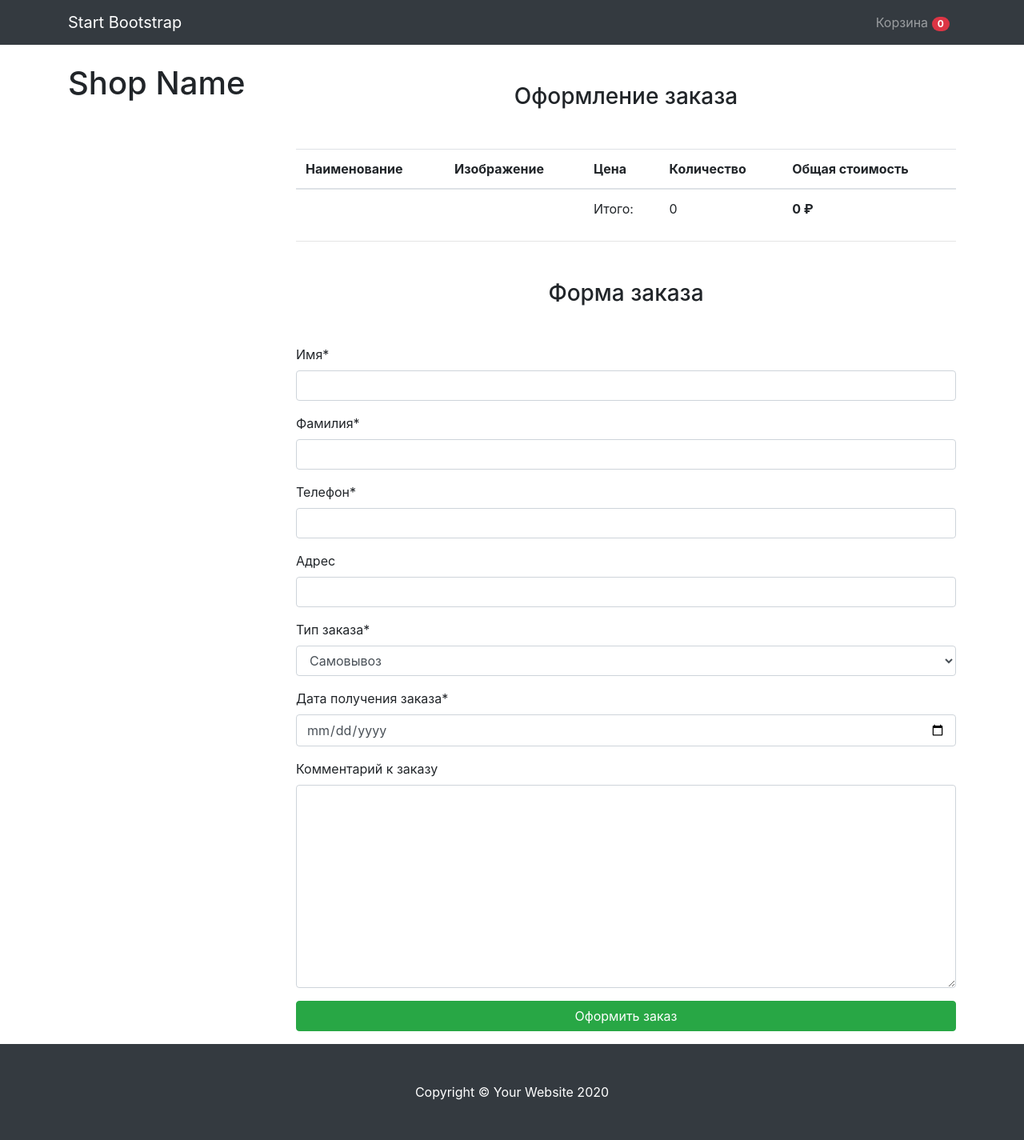
After one commit to IvNem/online-store, a Django app: page /checkout/ in a window 1280 px wide. The commit adds this page. Shown: the whole page at 80% size. Run offline with Django 3.2, Linux system fonts and the light colour scheme; data comes from the database, SQL or seed files in the repository; data that the repository does not hold is empty; some libraries are stand-ins or nearby versions.

Commit message:
creating a template and order form

```diff
--- a/mainapp/admin.py
+++ b/mainapp/admin.py
@@ -29,3 +29,4 @@ admin.site.register(Cart)
 admin.site.register(Customer)
 admin.site.register(Resistor, ProductAdmin)
 admin.site.register(Transistor, ProductAdmin)
+admin.site.register(Order)
--- /dev/null
+++ b/mainapp/forms.py
@@ -0,0 +1,17 @@
+from django import forms
+
+from .models import Order
+
+
+class OrderForm(forms.ModelForm):
+    def __init__(self, *args, **kwargs):
+        super().__init__(*args, **kwargs)
+        self.fields['order_date'].label = 'Дата получения заказа'
+
+    order_date = forms.DateField(widget=forms.TextInput(attrs={'type': 'date'}))
+
+    class Meta:
+        model = Order
+        fields = (
+            'first_name', 'last_name', 'phone', 'address', 'buying_type', 'order_date', 'comment'
+        )
--- a/mainapp/models.py
+++ b/mainapp/models.py
@@ -10,6 +10,8 @@ from django.contrib.contenttypes.fields import GenericForeignKey
 from django.urls import reverse
 
 # Используем пользователя который указан в settings
+from django.utils import timezone
+
 User = get_user_model()
 
 
@@ -139,20 +141,12 @@ class Cart(models.Model):
     def __str__(self):
         return str(self.id)
 
-    def save(self, *args, **kwargs):
-        cart_data = self.products.aggregate(models.Sum('final_price'), models.Count('id'))
-        if cart_data.get('final_price__sum'):
-            self.final_price = cart_data.get('final_price__sum')
-        else:
-            self.final_price = 0
-        self.total_products = cart_data['id__count']
-        super().save(*args, **kwargs)
-
 
 class Customer(models.Model):
     user = models.ForeignKey(User, verbose_name='Пользователь', on_delete=models.CASCADE)
     phone = models.CharField(max_length=20, verbose_name='Номер телефона', null=True, blank=True)
     adress = models.CharField(max_length=255, verbose_name='Адрес', null=True, blank=True)
+    orders = models.ManyToManyField('Order', verbose_name='Заказы покупателя', related_name='related_order')
 
     def __str__(self):
         return "Покупатель: {}".format(self.user.first_name, self.user.last_name)
@@ -184,3 +178,51 @@ class Transistor(Product):
 
     def get_absolute_url(self):
         return get_product_url(self, 'product_detail')
+
+
+class Order(models.Model):
+
+    STATUS_NEW = 'new'
+    STATUS_IN_PROGRESS = 'in_progress'
+    STATUS_READY = 'is_ready'
+    STATUS_COMPLETED = 'completed'
+
+    BUYING_TYPE_SELF = 'self'
+    BUYING_TYPE_DELIVERY = 'delivery'
+
+    STATUS_CHOICES = (
+        (STATUS_NEW, 'Новый заказ'),
+        (STATUS_IN_PROGRESS, 'Заказ в обработке'),
+        (STATUS_READY, 'Заказ готов'),
+        (STATUS_COMPLETED, 'Заказ выполнен')
+    )
+
+    BUYING_TYPE_CHOICES = (
+        (BUYING_TYPE_SELF, 'Самовывоз'),
+        (BUYING_TYPE_DELIVERY, 'Доставка')
+    )
+
+    customer = models.ForeignKey(Customer, verbose_name='Покупатель', related_name='related_orders', on_delete=models.CASCADE)
+    first_name = models.CharField(max_length=255, verbose_name='Имя')
+    last_name = models.CharField(max_length=255, verbose_name='Фамилия')
+    phone = models.CharField(max_length=20, verbose_name='Телефон')
+    cart = models.ForeignKey(Cart, verbose_name='Корзина', on_delete=models.CASCADE, null=True, blank=True)
+    address = models.CharField(max_length=1024, verbose_name='Адрес', null=True, blank=True)
+    status = models.CharField(
+        max_length=100,
+        verbose_name='Статус заказ',
+        choices=STATUS_CHOICES,
+        default=STATUS_NEW
+    )
+    buying_type = models.CharField(
+        max_length=100,
+        verbose_name='Тип заказа',
+        choices=BUYING_TYPE_CHOICES,
+        default=BUYING_TYPE_SELF
+    )
+    comment = models.TextField(verbose_name='Комментарий к заказу', null=True, blank=True)
+    created_at = models.DateTimeField(auto_now=True, verbose_name='Дата создания заказа')
+    order_date = models.DateField(verbose_name='Дата получения заказа', default=timezone.now)
+
+    def __str__(self):
+        return str(self.id)
--- a/mainapp/templates/base_generic.html
+++ b/mainapp/templates/base_generic.html
@@ -28,7 +28,7 @@
   <!-- Navigation -->
   <nav class="navbar navbar-expand-lg navbar-dark bg-dark fixed-top">
     <div class="container">
-      <a class="navbar-brand" href="#">Start Bootstrap</a>
+      <a class="navbar-brand" href="{% url 'base_generic'%}">Start Bootstrap</a>
       <button class="navbar-toggler" type="button" data-toggle="collapse" data-target="#navbarResponsive" aria-controls="navbarResponsive" aria-expanded="false" aria-label="Toggle navigation">
         <span class="navbar-toggler-icon"></span>
       </button>
@@ -60,6 +60,16 @@
       <!-- /.col-lg-3 -->
 
       <div class="col-lg-9">
+        {% if messages %}
+            {% for message in messages %}
+            <div class="alert alert-success alert-dismissible fade show mt-3" role="alert">
+              <strong>{{message}}</strong>
+              <button type="button" class="close" data-dismiss="alert" aria-label="Close">
+                <span aria-hidden="true">&times;</span>
+              </button>
+            </div>
+            {% endfor %}
+        {% endif %}
         {%block content %}
         <div id="carouselExampleIndicators" class="carousel slide my-4" data-ride="carousel">
           <ol class="carousel-indicators">
--- /dev/null
+++ b/mainapp/templates/checkout.html
@@ -0,0 +1,47 @@
+{% extends 'base_generic.html'%}
+{% load crispy_forms_tags %}
+{% block content%}
+<h3 class="text-center mt-5 mb-5">
+    Оформление заказа
+</h3>
+<table class="table">
+  <thead>
+    <tr>
+      <th scope="col">Наименование</th>
+      <th scope="col">Изображение</th>
+      <th scope="col">Цена</th>
+      <th scope="col">Количество</th>
+      <th scope="col">Общая стоимость</th>
+    </tr>
+  </thead>
+  <tbody>
+  {% for item in cart.products.all%}
+        <tr>
+          <th scope="row">{{item.content_object.title}}</th>
+          <td class="w-25"><img src="{{item.content_object.image.url}}" class="img-fluid"> </td>
+          <td>{{item.content_object.price}}</td>
+          <td>
+            {{ item.qty }}
+          </td>
+          <td>{{item.final_price}}</td>
+        </tr>
+  {% endfor %}
+  <tr>
+    <td colspan="2"></td>
+    <td>Итого:</td>
+    <td>{{ cart.total_products}}</td>
+    <td><strong>{{ cart.final_price}} ₽</strong></td>
+  </tr>
+  </tbody>
+</table>
+<hr>
+<h3 class="text-center mt-5 mb-5">
+    Форма заказа
+</h3>
+<form action="{% url 'make_order'%}" method="post">
+  {% csrf_token %}
+  {{ form|crispy }}
+  <input type="submit" class="btn btn-success btn-block mb-3" value="Оформить заказ">
+</form>
+
+{% endblock content%}
--- a/mainapp/urls.py
+++ b/mainapp/urls.py
@@ -9,5 +9,7 @@ urlpatterns = [
     path('cart/', CartView.as_view(), name='cart'),
     path('add-to-cart/<str:ct_model>/<str:slug>/', AddToCartView.as_view(), name='add_to_cart'),
     path('delete-from-cart/<str:ct_model>/<str:slug>/', DeleteCartView.as_view(), name='delete_from_cart'),
-    path('change-qty/<str:ct_model>/<str:slug>/', ChangeQTYView.as_view(), name='change_qty')
+    path('change-qty/<str:ct_model>/<str:slug>/', ChangeQTYView.as_view(), name='change_qty'),
+    path('checkout/', CheckoutView.as_view(), name='checkout'),
+    path('make-order/', MakeOrderView.as_view(), name='make_order'),
 ]
--- a/mainapp/views.py
+++ b/mainapp/views.py
@@ -5,6 +5,9 @@ from django.http.response import HttpResponseRedirect
 from mainapp.models import Resistor, Transistor, Category, LatestProducts, Customer, Cart, CartProduct
 from .mixins import CategoryDetailMixin, CartMixin
 from django.contrib import messages
+from .forms import OrderForm
+from .utils import recount_cart
+from django.db import transaction
 
 
 class BaseView(CartMixin, View):
@@ -56,6 +59,7 @@ class CategoryDetailView(CartMixin, CategoryDetailMixin, DetailView):
         context['cart'] = self.cart
         return context
 
+
 class AddToCartView(CartMixin, View):
     def get(self, request, *args, **kwargs):
         # Берем нужные значения модели
@@ -71,7 +75,7 @@ class AddToCartView(CartMixin, View):
         # Проверка был ли создан продукт
         if created:
             self.cart.products.add(cart_product)
-        self.cart.save()
+        recount_cart(self.cart)
         messages.add_message(request, messages.INFO, 'Товар добавлен в корзину')
         return HttpResponseRedirect('/cart/')
 
@@ -90,7 +94,7 @@ class DeleteCartView(CartMixin, View):
         )
         self.cart.products.remove(cart_product)
         cart_product.delete()
-        self.cart.save()
+        recount_cart(self.cart)
         messages.add_message(request, messages.INFO, 'Товар удален из корзины')
         return HttpResponseRedirect('/cart/')
 
@@ -110,7 +114,7 @@ class ChangeQTYView(CartMixin, View):
         qty = int(request.POST.get('qty'))
         cart_product.qty = qty
         cart_product.save()
-        self.cart.save()
+        recount_cart(self.cart)
         messages.add_message(request, messages.INFO, 'Количество изменено')
         return HttpResponseRedirect('/cart/')
 
@@ -124,3 +128,44 @@ class CartView(CartMixin, View):
             'categories': categories
         }
         return render(request, 'cart.html', context)
+
+
+class CheckoutView(CartMixin, View):
+
+    def get(self, request, *args, **kwargs):
+        categories = Category.objects.get_categories_for_left_sidebar()
+        form = OrderForm(request.POST or None)
+        context = {
+            'cart': self.cart,
+            'categories': categories,
+            'form': form
+        }
+        return render(request, 'checkout.html', context)
+
+
+class MakeOrderView(CartMixin, View):
+    @transaction.atomic
+    def post(self, request, *args, **kwargs):
+        form = OrderForm(request.POST or None)
+        customer = Customer.objects.get(user=request.user)
+        if form.is_valid():
+            # пример который нужно предзаполнить
+            new_order = form.save(commit=False)
+            new_order.customer = customer
+            new_order.first_name = form.cleaned_data['first_name']
+            new_order.last_name = form.cleaned_data['last_name']
+            new_order.phone = form.cleaned_data['phone']
+            new_order.address = form.cleaned_data['address']
+            new_order.buying_type = form.cleaned_data['buying_type']
+            new_order.order_date = form.cleaned_data['order_date']
+            new_order.comment = form.cleaned_data['comment']
+            # меняем статус корзины
+            self.cart.in_order = True
+            self.cart.save()
+            new_order.cart = self.cart
+            new_order.save()
+            # Список покупок
+            customer.orders.add(new_order)
+            messages.add_message(request, messages.INFO, 'Спасибо за заказ! Менеджер свяжется с Вами в ближайшее время')
+            return HttpResponseRedirect('/')
+        return HttpResponseRedirect('/checkout/')
--- a/onlineStore/settings.py
+++ b/onlineStore/settings.py
@@ -38,6 +38,7 @@ INSTALLED_APPS = [
     'django.contrib.messages',
     'django.contrib.staticfiles',
     'mainapp',
+    'crispy_forms',
 ]
 
 MIDDLEWARE = [
@@ -129,3 +130,5 @@ MEDIA_ROOT = os.path.join(BASE_DIR, 'media')
 STATICFILES_DIRS = (
     os.path.join(BASE_DIR, 'static_dev'),
 )
+
+CRISPY_TEMPLATE_PACK = 'bootstrap4'
```
Also changed, not shown: mainapp/templates/cart.html (+2 -10 lines), mainapp/utils.py (added, +11 -0 lines).
